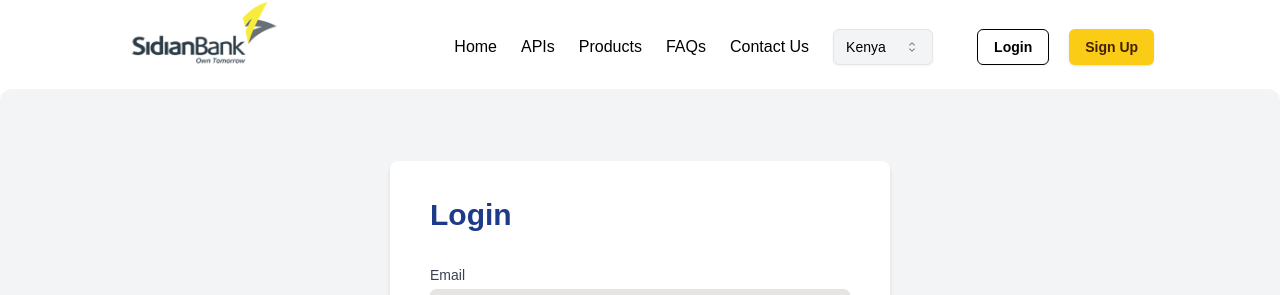
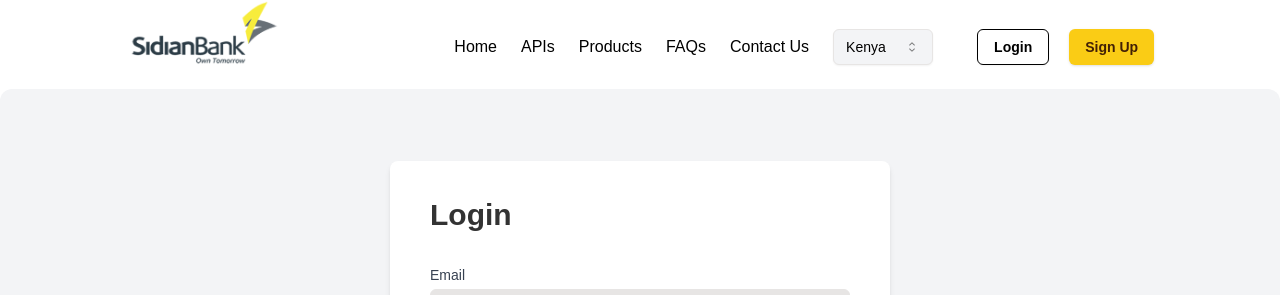
Before and after one commit to abhijayrajvansh/open-banking-second, a Next.js app: page /login in a window 1280 px wide. Shown: the top 295 px of the page. Built offline with nearby package versions, Linux system fonts and the light colour scheme.

Commit message:
wagmi: bug fixes & improvements

```diff
--- a/app/login/page.tsx
+++ b/app/login/page.tsx
@@ -1,10 +1,22 @@
+'use client'
+
 import Login from '@/components/pages/Login'
-import React from 'react'
+import React, { useEffect, useState } from 'react'
+import { isAuthenticated } from '@/lib/auth'
+import { redirect } from 'next/navigation';
 
 const page = () => {
-  return (
-    <Login />
-  )
+  const [user, setUser] = useState(false)
+
+  useEffect(() => {
+    const isLoggedIn = isAuthenticated();
+    setUser(isLoggedIn)
+  }, [])
+
+  if (user) redirect('/');
+
+  return <Login />
+
 }
 
 export default page
--- a/components/pages/Login.tsx
+++ b/components/pages/Login.tsx
@@ -31,7 +31,7 @@ const Login = () => {
         onSubmit={handleLogin}
         className="p-6 bg-white dark:bg-card shadow-md rounded-lg w-[500px] px-10"
       >
-        <h1 className="text-3xl text-blue-900 font-semibold py-3 mb-5">
+        <h1 className="text-3xl text-black/80 font-semibold py-3 mb-5">
           Login
         </h1>
         {error && <p className="text-red-500 text-center mb-4">{error}</p>}
```
